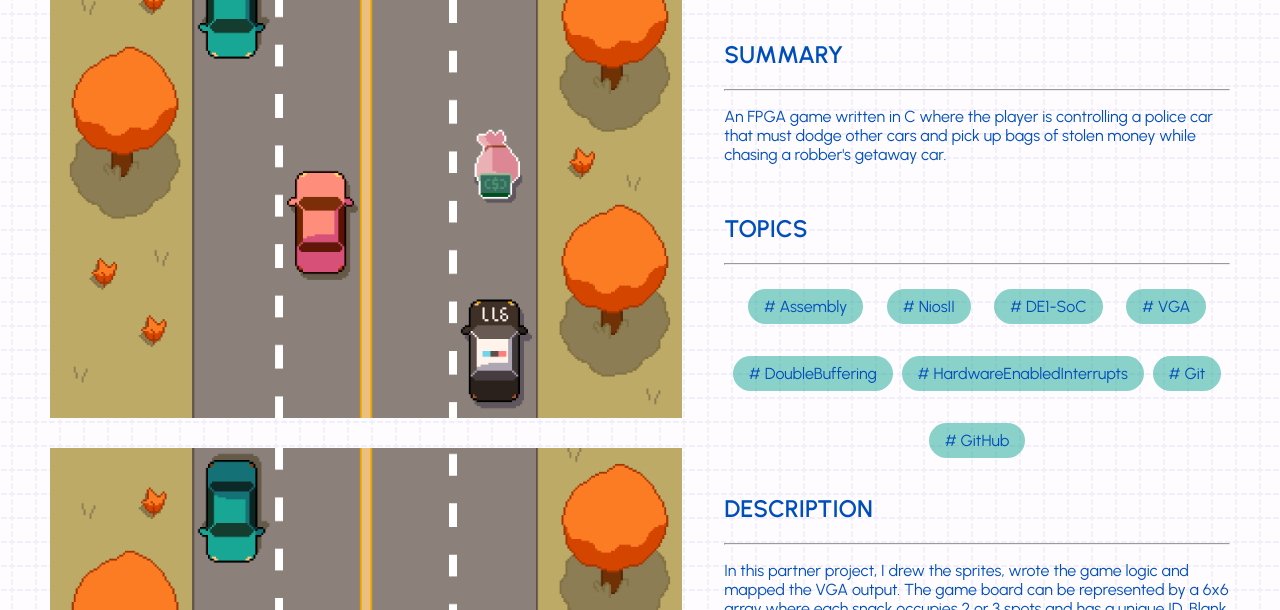
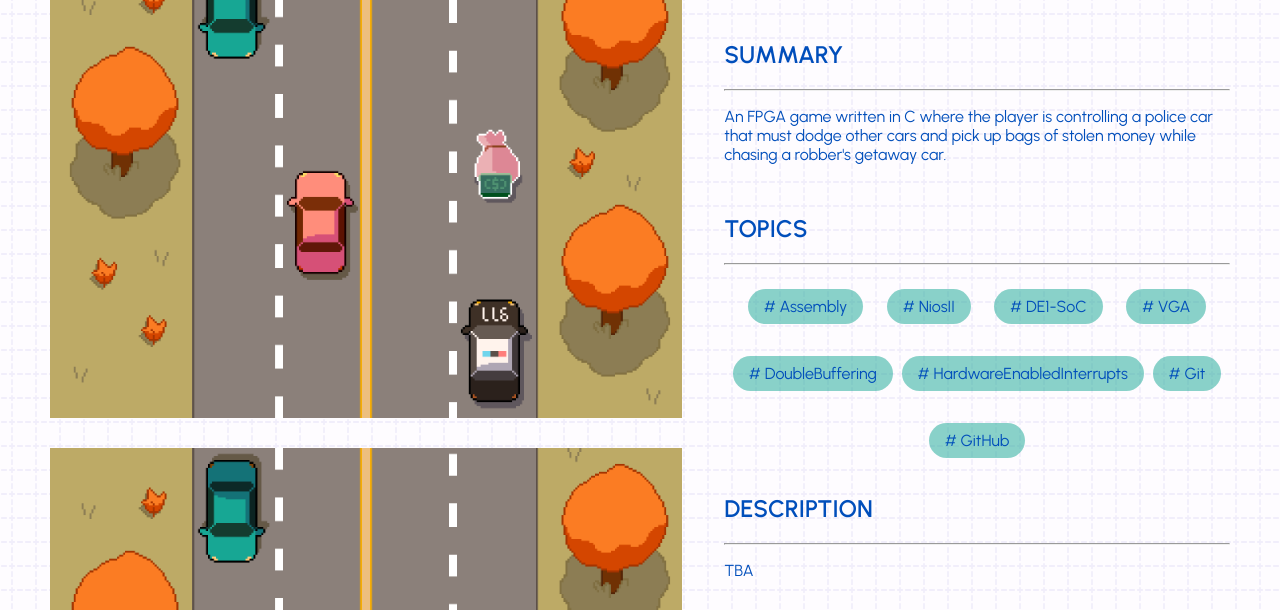
Before and after one commit to nrakhshan/portfolio, a plain HTML site: page Projects/fugitive.html in a window 1280 px wide. Shown: the part 190-800 px from the top of the page. Drawn offline with Linux system fonts and the light colour scheme; a web font is replaced by a local one.

Commit message:
Update fugitive.html

```diff
--- a/Projects/fugitive.html
+++ b/Projects/fugitive.html
@@ -63,16 +63,7 @@
             <div class="description">
                 <h2 class="project">DESCRIPTION</h2>
                 <hr class="project">
-                <p class="project">In this partner project,
-                    I drew the sprites, wrote the game logic and mapped
-                    the VGA output. The game board can be represented by
-                    a 6x6 array where each snack occupies 2 or 3 spots and
-                    has a unique ID. Blank spots are represented as 0.
-                    Players can select the snack by ID using the FPGA
-                    switches and move it in its fixed direction using buttons.
-                    The array is updated accordingly, and then a separate module
-                    reads the 6x6 array and outputs a 16 x  16 px sprite
-                    corresponding to each ID. </p>
+                <p class="project">TBA</p>
             </div>
         </div>
     </div>
```
